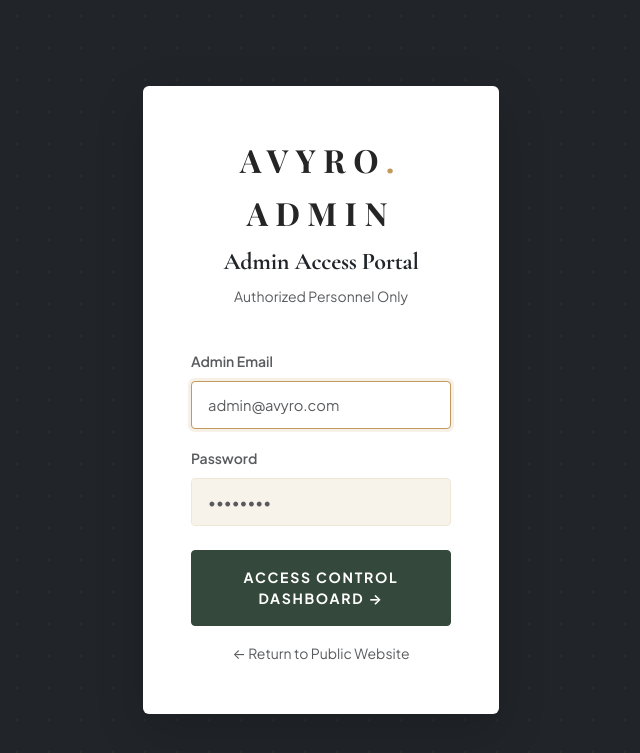
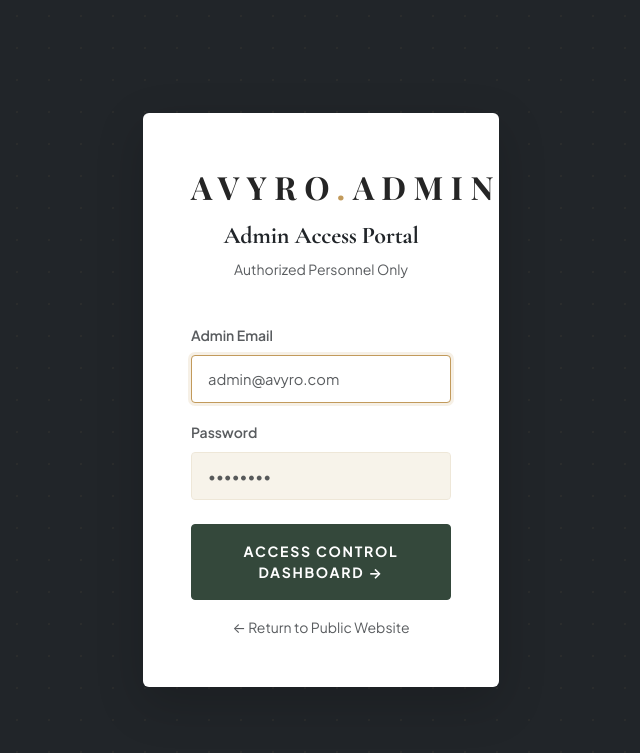
Before and after one commit to rajvaghani2511/AVYRO, a Flask app: page /admin/login in a window 1280 px wide. Shown: the top 753 px of the page, without its empty margins (319-959 px from the left). Run offline with Flask 3, Linux system fonts and the light colour scheme; data that the repository does not hold is empty; some web fonts are replaced.

Commit message:
admin text

```diff
--- a/app/templates/admin/base_admin.html
+++ b/app/templates/admin/base_admin.html
@@ -22,8 +22,8 @@
   <!-- Admin Sidebar -->
   <aside class="admin-sidebar">
     <div class="mb-4 pb-3 border-bottom border-warning opacity-75">
-      <a class="navy-logo text-white fs-3 font-serif" href="{{ url_for('admin.dashboard') }}">
-        AVYRO<span class="text-warning">.</span> ADMIN
+      <a class="navy-logo text-white font-serif" style="font-size: 1.5rem; letter-spacing: 0.12em; white-space: nowrap;" href="{{ url_for('admin.dashboard') }}">
+        AVYRO<span class="text-gold" style="color: var(--avyro-gold) !important;">.</span>ADMIN
       </a>
       <span class="badge bg-warning text-dark d-block mt-2 text-uppercase extra-small font-serif">Management Portal</span>
     </div>
--- a/app/templates/admin/login.html
+++ b/app/templates/admin/login.html
@@ -16,7 +16,7 @@
         <div class="card border-0 shadow-lg radius-xl p-4 p-md-5 bg-white text-dark border border-warning">
           <div class="text-center mb-4">
             <a class="navy-logo fs-2 mb-2 d-inline-block" href="#">
-              AVYRO<span>.</span> ADMIN
+              AVYRO<span class="text-gold" style="color: var(--avyro-gold) !important;">.</span>ADMIN
             </a>
             <h4 class="font-serif fw-bold text-dark">Admin Access Portal</h4>
             <p class="text-muted small">Authorized Personnel Only</p>
```
